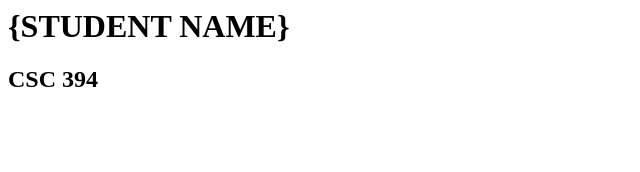
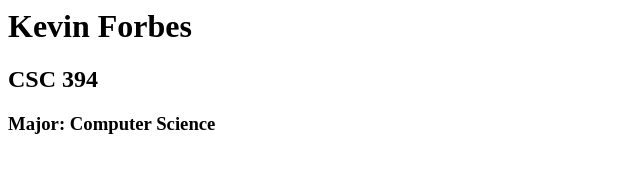
Before and after one commit to kevinforbes2002/csc-394-assignment-1, a plain HTML site: page index.html in a window 1280 px wide. Shown: the whole page, without its empty margins (0-640 px from the left). Drawn offline with Linux system fonts and the light colour scheme.

Commit message:
Update index.html

```diff
--- a/index.html
+++ b/index.html
@@ -3,7 +3,8 @@
     <title>Kevin Forbes Home Page</title>
   </head>
   <body>
-    <h1>{STUDENT NAME}</h1>
+    <h1>Kevin Forbes</h1>
     <h2>CSC 394</h2>
+    <h3>Major: Computer Science</h3>
   </body>
 </html>
```
